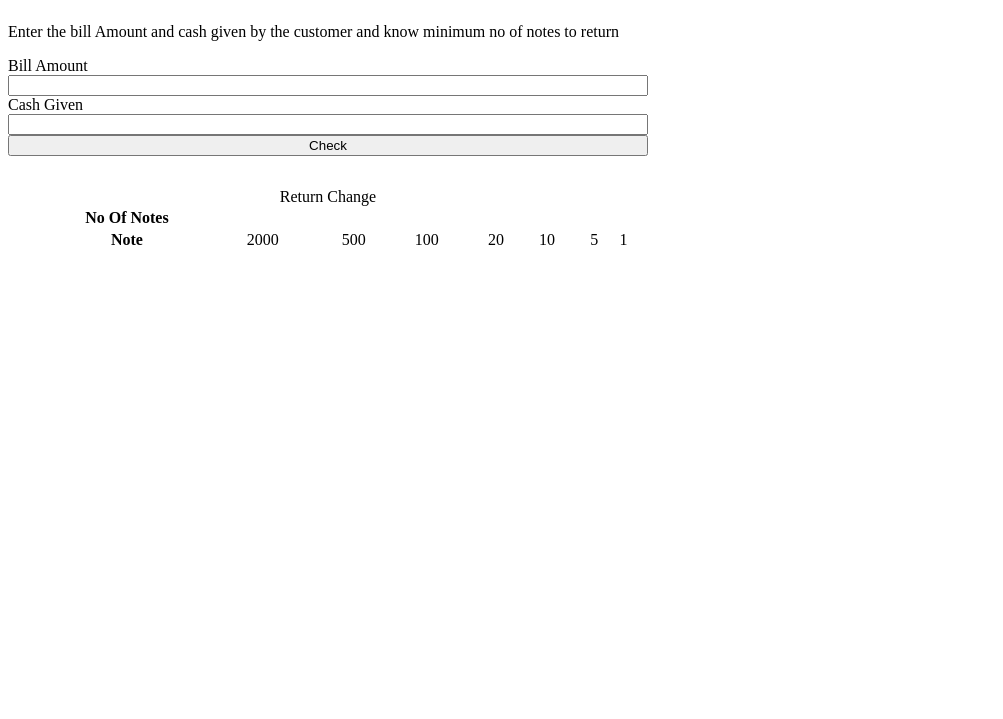
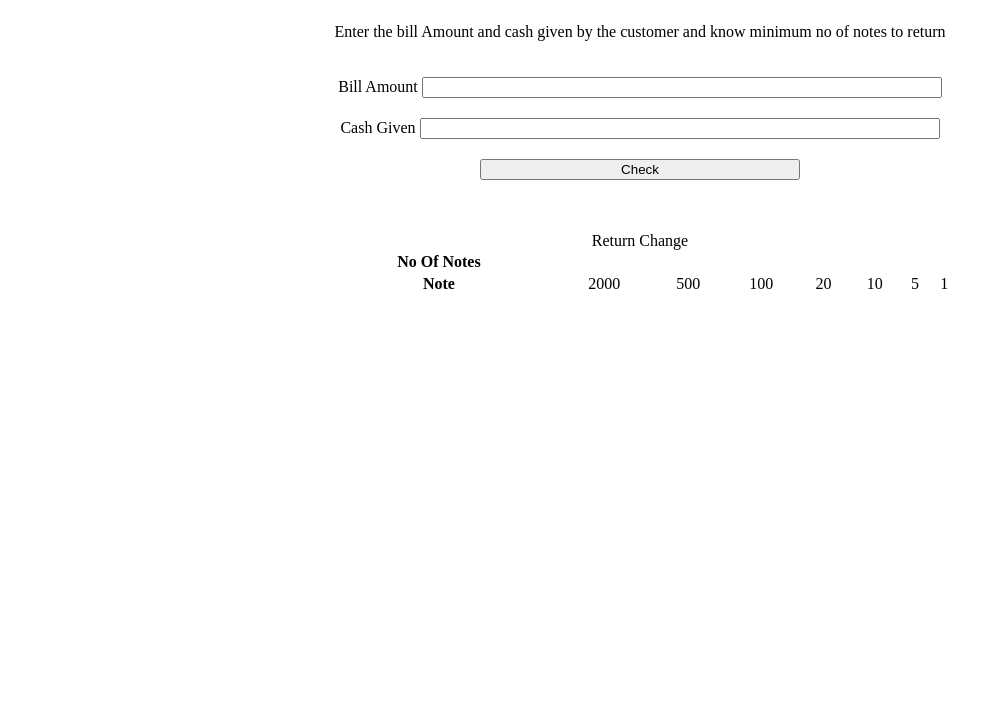
Before and after one commit to ManpreetSingh18/cash-register, a plain HTML site: page index.html in a window 1280 px wide. Shown: the part 81-800 px from the top of the page, without its empty margins (0-1003 px from the left). Drawn offline with Linux system fonts and the light colour scheme.

Commit message:
added css

```diff
--- a/index.html
+++ b/index.html
@@ -1,25 +1,36 @@
 <!DOCTYPE html>
 <html lang="en">
+
 <head>
     <meta charset="UTF-8">
     <meta http-equiv="X-UA-Compatible" content="IE=edge">
     <meta name="viewport" content="wclassth=device-wclassth, initial-scale=1.0">
-    <title>Document</title>
+    <title>Cash Register</title>
     <link rel="stylesheet" href="style.css">
 </head>
+
 <body>
     <div class="container">
         <h1 class="heading">Cash Register Manager</h1>
 
+
+
+
         <p class="description">
             Enter the bill Amount and cash given by the customer and know minimum no of notes to return
         </p>
-        <label for="bill-amount">Bill Amount</label>
-        <input id="bill-amount" type="text">
 
-        <label for="cash-given">Cash Given</label>
-        <input type="text" id="cash-given">
+        <div id="labelinput">
+            <label for="bill-amount">Bill Amount</label>
+            <input id="bill-amount" type="text">
+        </div>
+        <div id="labelinput">
+            <label for="cash-given">Cash Given</label>
+            <input type="text" id="cash-given">
+
+        </div>
         <button id="check-button">Check</button>
+
         <p id="error-message"> </p>
 
         <table class="change-table">
@@ -50,4 +61,5 @@
     </div>
 </body>
 <script src="index.js"></script>
+
 </html>
--- a/style.css
+++ b/style.css
@@ -1,8 +1,23 @@
 *{
-
+    text-align: center;
 }
 .container{
     display: flex;
     flex-direction: column;
     width: 50vw;
+    margin: auto;
 }
+#labelinput input{
+    width: 80%;
+}
+#labelinput label{
+    width: 10%;
+}
+#labelinput{
+    margin-top: 20px;
+}
+#check-button{
+    width: 50%;
+
+    margin: 20px auto;
+}
```
